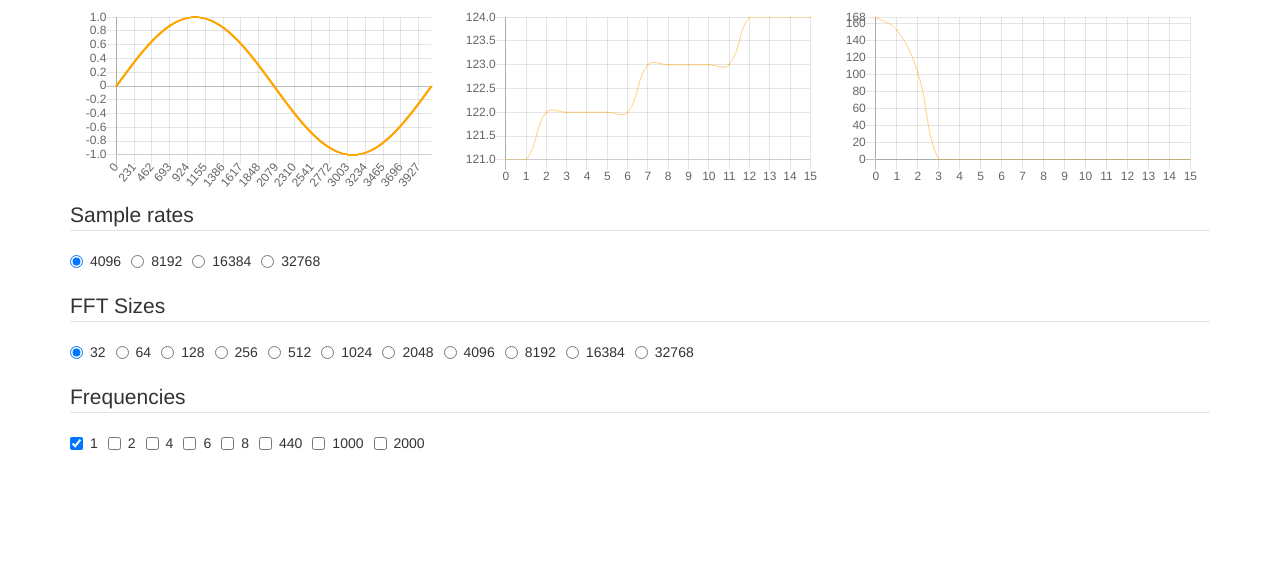
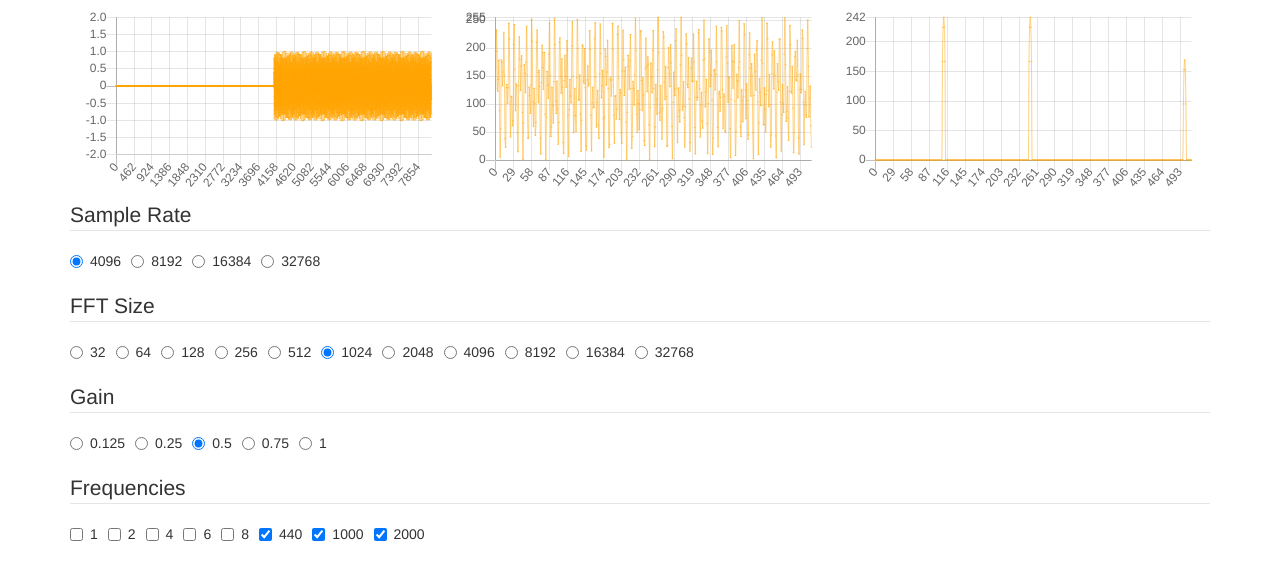
Before and after one commit to taylorjg/shazizzle, a website: page js/index.html in a window 1280 px wide. Drawn offline with nearby package versions, Linux system fonts and the light colour scheme.

Commit message:
Add gain radio buttons

```diff
--- a/js/index.html
+++ b/js/index.html
@@ -24,13 +24,19 @@
         <!-- <button class="btn btn-primary  btn-xs" id="go">Go</button> -->
         <div>
             <fieldset id="sampleRates">
-                <legend>Sample rates</legend>
+                <legend>Sample Rate</legend>
             </fieldset>
         </div>
         <br />
         <div>
             <fieldset id="fftSizes">
-                <legend>FFT Sizes</legend>
+                <legend>FFT Size</legend>
+            </fieldset>
+        </div>
+        <br />
+        <div>
+            <fieldset id="gains">
+                <legend>Gain</legend>
             </fieldset>
         </div>
         <br />
--- a/js/index.js
+++ b/js/index.js
@@ -1,4 +1,4 @@
-const SECONDS = 1
+const SECONDS = 2
 
 const createCheckboxes = (parentId, name, values) => {
   const parent = document.getElementById(parentId)
@@ -58,11 +58,13 @@ const buttonsOnChange = (buttons, fn) =>
 
 const sampleRateValues = [4096, 8192, 16384, 32768]
 const fftSizeValues = [32, 64, 128, 256, 512, 1024, 2048, 4096, 8192, 16384, 32768]
+const gainValues = [0.125, 0.25, 0.5, 0.75, 1.0]
 const frequencyValues = [1, 2, 4, 6, 8, 440, 1000, 2000]
 
-let currentSampleRate = R.head(sampleRateValues)
-let currentFftSize = R.head(fftSizeValues)
-let currentFrequencies = R.take(1, frequencyValues)
+let currentSampleRate = 4096
+let currentFftSize = 1024
+let currentGain = 0.5
+let currentFrequencies = [440, 1000, 2000]
 
 const sampleRateRadioButtons = createRadioButtons(
   'sampleRates',
@@ -74,6 +76,11 @@ const fftSizeRadioButtons = createRadioButtons(
   'fftSize',
   fftSizeValues)
 
+const gainRadioButtons = createRadioButtons(
+  'gains',
+  'gain',
+  gainValues)
+
 const frequencyCheckboxes = createCheckboxes(
   'frequencies',
   'frequency',
@@ -81,25 +88,32 @@ const frequencyCheckboxes = createCheckboxes(
 
 const onSampleRateChange = () => {
   currentSampleRate = getCheckedRadioButton(sampleRateRadioButtons)
-  drawCharts(currentSampleRate, currentFftSize, currentFrequencies)
+  drawCharts(currentSampleRate, currentFftSize, currentGain, currentFrequencies)
 }
 
 const onFFtSizeChange = () => {
   currentFftSize = getCheckedRadioButton(fftSizeRadioButtons)
-  drawCharts(currentSampleRate, currentFftSize, currentFrequencies)
+  drawCharts(currentSampleRate, currentFftSize, currentGain, currentFrequencies)
+}
+
+const onGainChange = () => {
+  currentGain = getCheckedRadioButton(gainRadioButtons)
+  drawCharts(currentSampleRate, currentFftSize, currentGain, currentFrequencies)
 }
 
 const onFrequencyChange = () => {
   currentFrequencies = getCheckedCheckboxes(frequencyCheckboxes)
-  drawCharts(currentSampleRate, currentFftSize, currentFrequencies)
+  drawCharts(currentSampleRate, currentFftSize, currentGain, currentFrequencies)
 }
 
 setCheckedRadioButton(sampleRateRadioButtons, currentSampleRate)
 setCheckedRadioButton(fftSizeRadioButtons, currentFftSize)
+setCheckedRadioButton(gainRadioButtons, currentGain)
 setCheckedCheckboxes(frequencyCheckboxes, currentFrequencies)
 
 buttonsOnChange(sampleRateRadioButtons, onSampleRateChange)
 buttonsOnChange(fftSizeRadioButtons, onFFtSizeChange)
+buttonsOnChange(gainRadioButtons, onGainChange)
 buttonsOnChange(frequencyCheckboxes, onFrequencyChange)
 
 const findBound = (xs, f) => xs.reduce((acc, x) => f(x, acc) ? x : acc)
@@ -108,38 +122,40 @@ const lowerBound = xs => Math.floor(findBound(xs, R.lt))
 const getIndices = xs => xs.map((_, index) => index)
 const range = n => Array.from(Array(n).keys())
 
-const makeOscillator = context => frequency => {
-  const oscillator = new OscillatorNode(context, { frequency })
-  oscillator.connect(context.destination)
-  return oscillator
+const makeOscillatorNode = (audioContext, gainNode) => frequency => {
+  const oscillatorNode = new OscillatorNode(audioContext, { frequency })
+  oscillatorNode.connect(gainNode)
+  return oscillatorNode
 }
 
 const startOscillator = when => oscillator => oscillator.start(when)
 const stopOscillator = when => oscillator => oscillator.stop(when)
 
-const drawCharts = async (sampleRate, fftSize, frequencies) => {
+const drawCharts = async (sampleRate, fftSize, gain, frequencies) => {
   const audioContext = new OfflineAudioContext(1, sampleRate * SECONDS, sampleRate)
-  const oscillators = frequencies.map(makeOscillator(audioContext))
-  const analyser = new AnalyserNode(audioContext, { fftSize })
-  oscillators.forEach(oscillator => oscillator.connect(analyser))
-  oscillators.forEach(startOscillator(audioContext.currentTime + 0))
-  oscillators.forEach(stopOscillator(audioContext.currentTime + 1))
+  const gainNode = new GainNode(audioContext, { gain })
+  const oscillators = frequencies.map(makeOscillatorNode(audioContext, gainNode))
+  gainNode.connect(audioContext.destination)
+  const analyserNode = new AnalyserNode(audioContext, { fftSize })
+  gainNode.connect(analyserNode)
+  oscillators.forEach(startOscillator(audioContext.currentTime + 1))
+  oscillators.forEach(stopOscillator(audioContext.currentTime + 2))
   const audioBuffer = await audioContext.startRendering()
   const channelData = audioBuffer.getChannelData(0)
-  const timeDomainData = new Uint8Array(analyser.frequencyBinCount)
-  const frequencyData = new Uint8Array(analyser.frequencyBinCount)
-  analyser.getByteTimeDomainData(timeDomainData)
-  analyser.getByteFrequencyData(frequencyData)
+  const timeDomainData = new Uint8Array(analyserNode.frequencyBinCount)
+  const frequencyData = new Uint8Array(analyserNode.frequencyBinCount)
+  analyserNode.getByteTimeDomainData(timeDomainData)
+  analyserNode.getByteFrequencyData(frequencyData)
   drawChart('chart1', channelData)
   drawChart('chart2', timeDomainData)
   drawChart('chart3', frequencyData)
 }
 
 const drawChart = (elementId, data) => {
-  const indices = getIndices(data)
-  // const indices = range(data.length)
+  // const indices = getIndices(data)
+  const indices = range(data.length)
   // console.log(`data: ${JSON.stringify(data, null, 2)}`)
-  console.log(`[drawChart] elementId: ${elementId}; indices: ${R.head(indices)} - ${R.last(indices)}; data.length: ${data.length}`)
+  // console.log(`[drawChart] elementId: ${elementId}; indices: ${R.head(indices)} - ${R.last(indices)}; data.length: ${data.length}`)
   const config = {
     type: 'line',
     data: {
@@ -176,7 +192,7 @@ const drawChart = (elementId, data) => {
   new Chart(chart, config)
 }
 
-drawCharts(currentSampleRate, currentFftSize, currentFrequencies)
+drawCharts(currentSampleRate, currentFftSize, currentGain, currentFrequencies)
 
 // document.getElementById('go').addEventListener('click', () => {
 //   drawCharts(currentSampleRate, currentFftSize, currentFrequencies)
```
